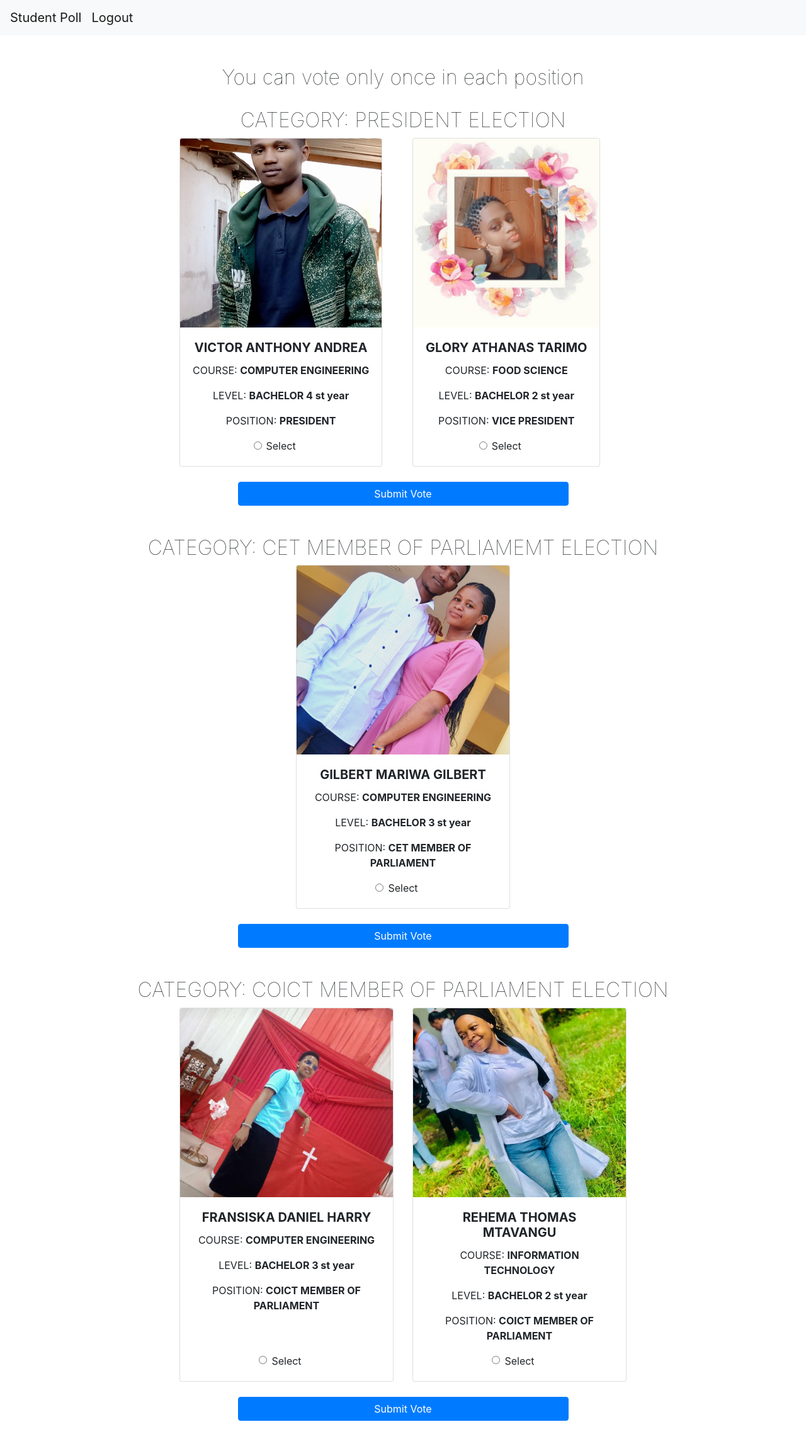
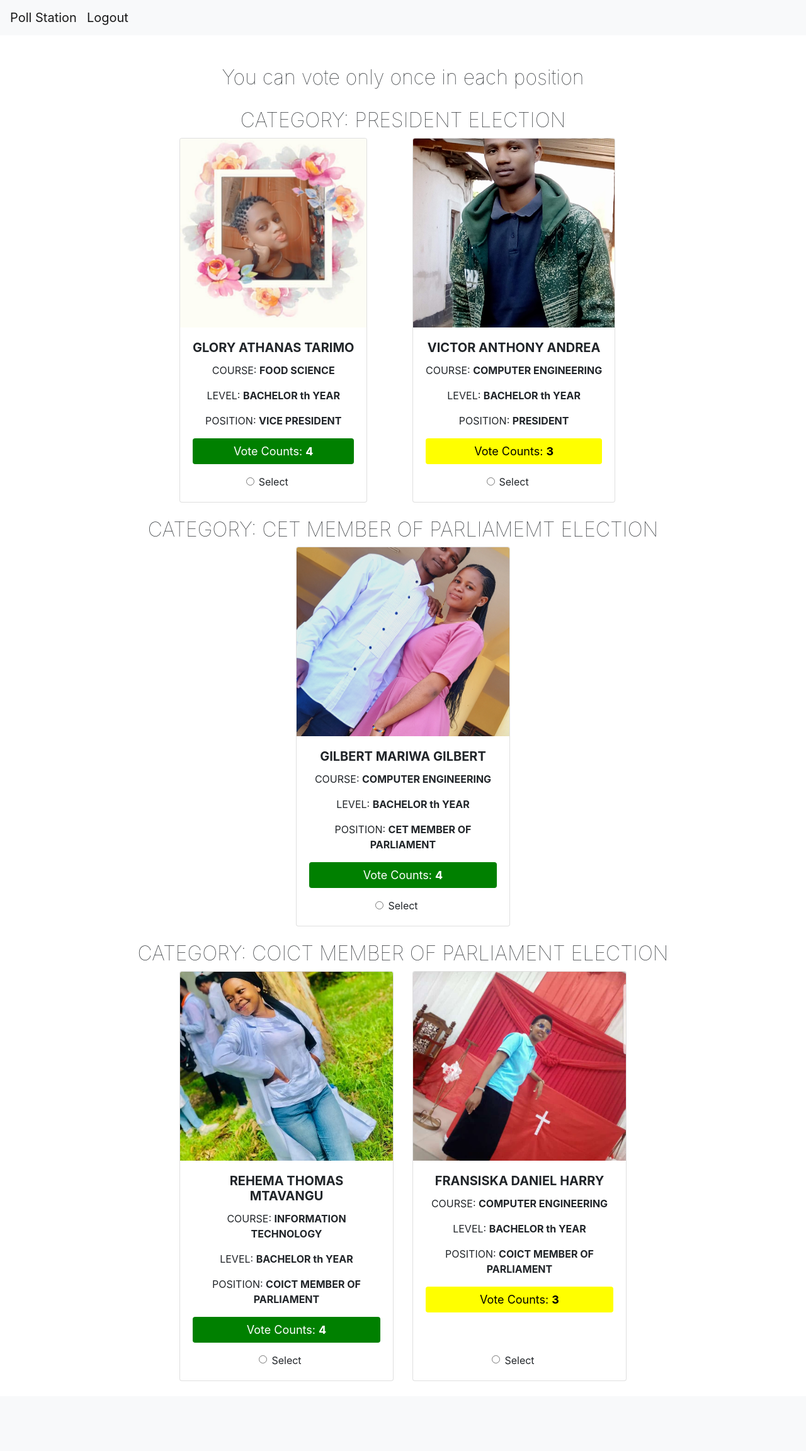
Before and after one commit to TDP-Tech/Voting-System-using-OTP-Authentication, a Django app: page /vote/ in a window 1280 px wide. Shown: the whole page at 63% size. After the commit the page ends 2193 px from the top, so only its background shows below. Run offline with Django 5.2, Linux system fonts and the light colour scheme; a user stored in the database is signed in; data comes from the database, SQL or seed files in the repository; both versions use the stored data as it was after the commit; some libraries are stand-ins or nearby versions.

Commit message:
Updating voting count with button color

```diff
--- a/election/templates/thank_you.html
+++ b/election/templates/thank_you.html
@@ -5,7 +5,7 @@
 <div class="row justify-content-center">
     <div class="col-md-6 mt-3">
         <h2 class="text-center">Thank You</h2>
-        <p class="text-center">Thank you for voting! We will update you soon about the results after the voting completed <a style="text-decoration: none;" href="{% url 'vote' %}">back to vote</a></p>
+        <p class="text-center">Thank you for voting! We will update you soon about the results after the voting completed <a style="text-decoration: none;" href="{% url 'vote' %}">back to vote for other categories</a></p>
     </div>
 </div>
 {% endblock %}
--- a/election/templates/vote.html
+++ b/election/templates/vote.html
@@ -27,6 +27,21 @@
         font-weight: bold;
         margin-top: 10px;
     }
+    .vote-count-btn {
+        font-size: large;
+    }
+    .btn-green {
+        background-color: green;
+        color: white;
+    }
+    .btn-yellow {
+        background-color: yellow;
+        color: black;
+    }
+    .btn-red {
+        background-color: red;
+        color: white;
+    }
 </style>
 
 <div class="container mt-5">
@@ -46,15 +61,21 @@
         <input type="hidden" name="category" value="{{ category.id }}">
         <h2 class="text-center catfont">CATEGORY: {{ category.category_name }} ELECTION</h2> <!-- Display category name dynamically -->
         <div class="row justify-content-center">
-            {% for candidate in category.candidate_set.all %}
+            {% for candidate in category.candidates_with_votes %}
             <div class="col-md-4 mb-4 d-flex align-items-stretch">
                 <div class="card">
                     <img src="{{ candidate.image.url }}" class="card-img-top" alt="Candidate Image">
                     <div class="card-body text-center d-flex flex-column">
                         <h5 class="card-title"><b>{{ candidate.first_name|upper }} {{ candidate.middle_name|upper }} {{ candidate.last_name|upper }}</b></h5>
                         <p class="card-text">COURSE: <b>{{ candidate.course|upper }}</b></p>
-                        <p class="card-text">LEVEL: <b>{{ candidate.level_of_study|upper }} {{ candidate.year_of_study|upper }} st year</b></p>
+                        <p class="card-text">
+                            LEVEL: <b>{{ candidate.level_of_study|upper }}
+                            {% if candidate.year_of_study == 1 %}st{% elif candidate.year_of_study == 2 %}nd{% elif candidate.year_of_study == 3 %}rd{% else %}th{% endif %} YEAR</b>
+                        </p>
                         <p class="card-text">POSITION: <b>{{ candidate.position|upper }}</b></p>
+                        {% if category.user_has_voted %}
+                            <p id="vote-count-{{ candidate.id }}" class="card-text btn vote-count-btn {% if candidate.id == category.leading_candidate_id %}btn-green{% elif candidate.id in category.tied_candidates %}btn-red{% else %}btn-yellow{% endif %}">Vote Counts: <b>{{ candidate.vote_count }}</b></p>
+                        {% endif %}
                         <div class="mt-auto">
                             <input type="radio" id="candidate{{ candidate.id }}" name="candidate" value="{{ candidate.id }}" class="form-check-input">
                             <label for="candidate{{ candidate.id }}" class="form-check-label">Select</label>
@@ -64,12 +85,47 @@
             </div>
             {% endfor %}
         </div>
+        {% if not category.user_has_voted %}
         <div class="row justify-content-center">
             <div class="col-md-6">
                 <button type="submit" class="btn btn-primary btn-block mb-5">Submit Vote</button>
             </div>
         </div>
+        {% endif %}
     </form>
     {% endfor %}
 </div>
+
+<script>
+    function updateVoteCountButtons(categories) {
+        categories.forEach(category => {
+            category.candidates.forEach(candidate => {
+                const voteCountElem = document.getElementById(`vote-count-${candidate.id}`);
+                if (voteCountElem) {
+                    if (candidate.id === category.leading_candidate_id) {
+                        voteCountElem.classList.remove('btn-yellow', 'btn-red');
+                        voteCountElem.classList.add('btn-green');
+                    } else if (category.tied_candidates.includes(candidate.id)) {
+                        voteCountElem.classList.remove('btn-green', 'btn-yellow');
+                        voteCountElem.classList.add('btn-red');
+                    } else {
+                        voteCountElem.classList.remove('btn-green', 'btn-red');
+                        voteCountElem.classList.add('btn-yellow');
+                    }
+                    voteCountElem.innerHTML = `Vote Counts: <b>${candidate.vote_count}</b>`;
+                }
+            });
+        });
+    }
+
+    setInterval(function() {
+        fetch('/api/get_vote_counts/')
+            .then(response => response.json())
+            .then(data => {
+                updateVoteCountButtons(data.categories);
+            })
+            .catch(error => console.error('Error fetching vote counts:', error));
+    }, 5000);  // Update every 5 seconds
+</script>
+
 {% endblock %}
--- a/election/urls.py
+++ b/election/urls.py
@@ -1,5 +1,5 @@
 from django.urls import path
-from .views import login_view, vote_view, thank_you_view, register_view, otp_verification_view, logout_view
+from .views import login_view, vote_view, already_voted,thank_you_view, register_view, otp_verification_view, logout_view
 from django.conf import settings
 from django.conf.urls.static import static
 
@@ -8,6 +8,7 @@
     path('register/', register_view, name='register'),
     path('vote/', vote_view, name='vote'),
     path('thank_you/', thank_you_view, name='thank_you'),
+    path('already_voted/',already_voted, name='already_voted'),
      path('otp/', otp_verification_view, name='otp_verification'),
      path('logout/', logout_view, name='logout'),
 
--- a/election/views.py
+++ b/election/views.py
@@ -18,7 +18,7 @@
         form = RegistrationForm(request.POST)
         if form.is_valid():
             student = form.save()
-            return redirect('login')  # Redirect to login page after successful registration
+            return redirect('login')
     else:
         form = RegistrationForm()
     return render(request, 'register.html', {'form': form})
@@ -115,6 +115,15 @@
 
 from django.http import HttpResponseBadRequest
 
+from django.db.models import Count
+
+from django.db.models import Max
+
+from django.db.models import Count, Max
+from django.http import JsonResponse
+
+from django.db.models import Count, Max, Q
+
 @login_required
 def vote_view(request):
     categories_with_candidates = Category.objects.filter(candidate__isnull=False).distinct()
@@ -123,19 +132,16 @@
         selected_candidate_id = request.POST.get('candidate')
         category_id = request.POST.get('category')
 
-        # Check if a candidate was selected
         if not selected_candidate_id:
-            return render(request, 'vote.html', {'categories': categories_with_candidates, 'error_message': 'Please select a candidate to vote.'})
+            return render(request, 'vote.html', {'categories': categories_with_candidates, 'error_message': "You haven't selected any leader. Refresh the page and select a leader, then click the Submit Vote button."})
 
-        # Check if the user has already voted in this category
         if Vote.objects.filter(student=request.user, category_id=category_id).exists():
-            return render(request, 'already_voted.html')
+            return redirect('already_voted')
 
         try:
             candidate = Candidate.objects.get(id=selected_candidate_id)
             category = Category.objects.get(id=category_id)
 
-            # Create a new Vote object for the selected candidate and category
             Vote.objects.create(student=request.user, candidate=candidate, category=category)
             return redirect('thank_you')
 
@@ -144,7 +150,47 @@
         except Category.DoesNotExist:
             return HttpResponseBadRequest('Invalid category selection.')
 
+    categories_with_candidates = Category.objects.filter(candidate__isnull=False).distinct()
+    for category in categories_with_candidates:
+        candidates = category.candidate_set.annotate(vote_count=Count('vote')).order_by('-vote_count')
+        category.candidates_with_votes = candidates
+        category.user_has_voted = Vote.objects.filter(student=request.user, category=category).exists()
+
+        max_votes = candidates.first().vote_count if candidates else 0
+        leading_candidates = candidates.filter(vote_count=max_votes)
+
+        if leading_candidates.count() > 1:
+            category.leading_candidate_id = None
+            category.tied_candidates = [candidate.id for candidate in leading_candidates]
+        else:
+            category.leading_candidate_id = leading_candidates.first().id if leading_candidates else None
+            category.tied_candidates = []
+
     return render(request, 'vote.html', {'categories': categories_with_candidates})
+
+# API endpoint to fetch updated vote counts and leader information
+def get_vote_counts(request):
+    categories_with_candidates = Category.objects.filter(candidate__isnull=False).distinct()
+
+    data = []
+    for category in categories_with_candidates:
+        candidates = category.candidate_set.annotate(vote_count=Count('vote'))
+        category_data = {
+            'id': category.id,
+            'candidates': [{
+                'id': candidate.id,
+                'vote_count': candidate.vote_count,
+            } for candidate in candidates],
+            'leading_candidate_id': category.leading_candidate_id,
+            'tied_candidates': category.tied_candidates,
+        }
+        data.append(category_data)
+
+    return JsonResponse({'categories': data})
+
+
+
+
 
 
 
@@ -155,3 +201,6 @@
 
 def thank_you_view(request):
     return render(request, 'thank_you.html')
+
+def already_voted(request):
+    return render(request, 'already_voted.html')
--- a/templates/base.html
+++ b/templates/base.html
@@ -9,9 +9,15 @@
 </head>
 <body>
     <nav class="navbar navbar-expand-lg navbar-light bg-light">
-        <a class="navbar-brand" href="{% url 'login' %}">Student Poll</a>
-        <a class="navbar-brand" href="{% url 'logout' %}">Logout</a>
+        <a class="navbar-brand" href="{% url 'vote' %}">Poll Station</a>
+        {% if user.is_authenticated %}
+            <a class="navbar-brand" href="{% url 'logout' %}">Logout</a>
+        {% else %}
+            <a class="navbar-brand" href="{% url 'login' %}">Signin</a>
+            <a class="navbar-brand" href="{% url 'register' %}">Signup</a>
+        {% endif %}
     </nav>
+
     <div class="container">
         {% block content %}{% endblock %}
     </div>
```
Also changed, not shown: clear.py (added), db.sqlite3, media/candidates/1dab650c6c0176bbc4daae340d8ec93f.jpg (added), media/candidates/20221225_120810.jpg (added).
